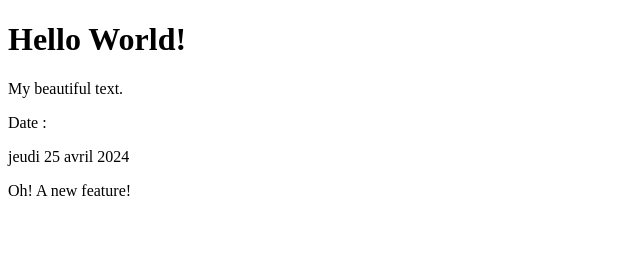
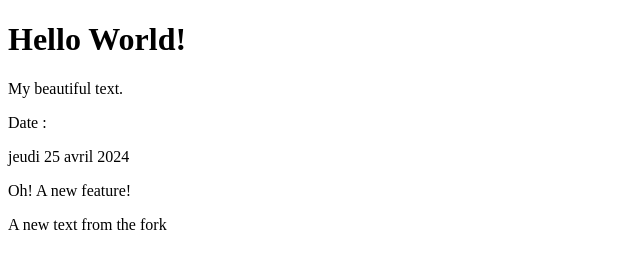
Before and after one commit to acsctr/hello-world, a website: page index.html in a window 1280 px wide. Shown: the whole page, without its empty margins (0-640 px from the left). Drawn offline with Linux system fonts and the light colour scheme.

Commit message:
Fork update

```diff
--- a/index.html
+++ b/index.html
@@ -10,6 +10,7 @@
     <p>My beautiful text.</p>
     <p>Date : <div id="date"></div></p>
     <p>Oh! A new feature!</p>
+    <p>A new text from the fork</p>
     <script src="script.js"></script>
 </body>
 </html>
```
